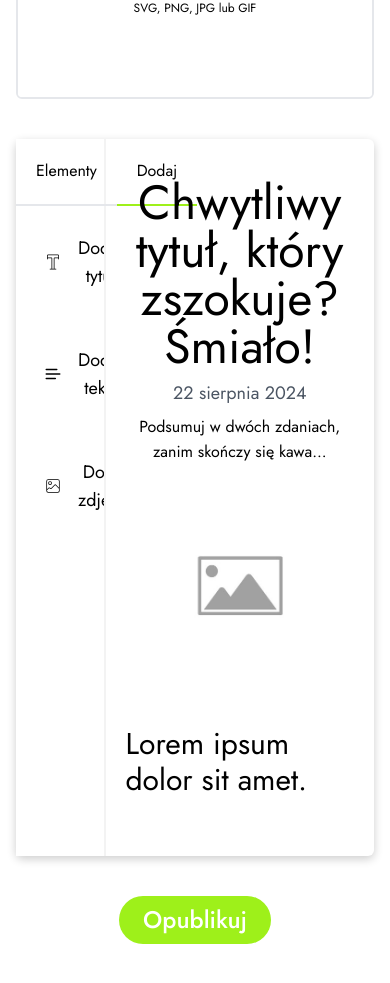
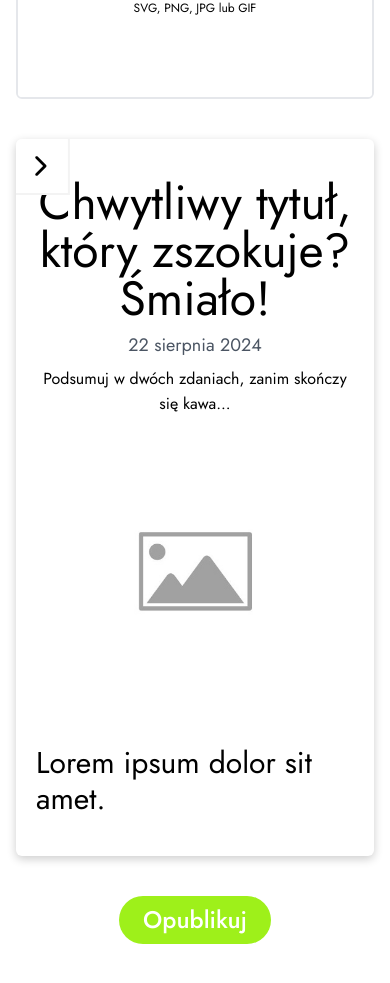
Before and after one commit to ProOnDesk/Readit-front, a Next.js app: page /app/create in a window 390 px wide. Shown: the part 919-1902 px from the top of the page. Built offline with nearby package versions, Linux system fonts and the light colour scheme; a small style sheet from the web is missing.

Commit message:
mobile version of article creator

```diff
--- a/app/_components/creator/AddListElement.tsx
+++ b/app/_components/creator/AddListElement.tsx
@@ -15,7 +15,7 @@ export default function AddListElement({
 		<button
 			type='button'
 			onClick={onClick}
-			className={`flex justify-between items-center p-7 text-lg duration-300 transition-colors w-full hover:bg-whiteSecond`}
+			className={`flex justify-between items-center p-7 md:text-lg duration-300 transition-colors w-full hover:bg-whiteSecond`}
 		>
 			<span className='flex flex-row items-center gap-4'>
 				<span>{leftIcon}</span>
--- a/app/_components/creator/Article.tsx
+++ b/app/_components/creator/Article.tsx
@@ -21,7 +21,7 @@ export default function Article({
 			: null;
 
 	return (
-		<div className='flex flex-col items-center w-3/4 py-10 overflow-y-scroll'>
+		<div className='flex flex-col items-center md:w-3/4 py-10 overflow-y-scroll'>
 			<p className='text-center text-5xl mb-2 px-5'>
 				{watch('title') ?? 'Chwytliwy tytuł, który zszokuje? Śmiało!'}
 			</p>
--- a/app/_components/creator/ArticleSettings.tsx
+++ b/app/_components/creator/ArticleSettings.tsx
@@ -3,6 +3,7 @@ import { LuText } from 'react-icons/lu';
 import { CiImageOn, CiText } from 'react-icons/ci';
 import ListElement from './ListElement';
 import AddListElement from './AddListElement';
+import { IoIosArrowForward } from 'react-icons/io';
 
 interface ArticleSettingsProps {
 	articleList: { content_type: string; content: string }[];
@@ -18,6 +19,7 @@ export default function ArticleSettings({
 	const [choosenOption, setChoosenOption] = useState<'content' | 'elements'>(
 		'elements'
 	);
+	const [isOpened, setIsOpened] = useState(false);
 
 	function onUp(index: number) {
 		setArticleList((prev) => {
@@ -46,7 +48,23 @@ export default function ArticleSettings({
 	}
 
 	return (
-		<div className='flex flex-col w-1/4 border-r-2 border-blackSecond/5 bg-white'>
+		<div
+			className={`absolute ${
+				isOpened ? 'translate-x-0' : '-translate-x-full md:translate-x-0'
+			} md:relative md:w-1/4 h-full z-10 border-r-2 md:min-w-[270px] w-[83%] sm400:w-[70%] sm600:w-1/2 border-blackSecond/5 bg-white transition-transform duration-300`}
+		>
+			<div className='relative flex flex-col h-full'>
+				<button
+					className='absolute flex justify-center items-center bg-white border-r-2 border-b-2  border-blackSecond/5 left-full p-3'
+					onClick={() => setIsOpened((isOpened) => !isOpened)}
+					type='button'
+				>
+					<IoIosArrowForward
+						className={`${
+							isOpened && 'rotate-180'
+						} transition-transform duration-300 text-3xl`}
+					/>
+				</button>
 				<div className='flex flex-row '>
 					<button
 						type='button'
@@ -67,7 +85,7 @@ export default function ArticleSettings({
 						Dodaj
 					</button>
 				</div>
-			<div className='overflow-y-scroll'>
+				<div className='overflow-y-auto'>
 					<div className='flex flex-col'>
 						{choosenOption === 'content' ? (
 							<>
@@ -131,5 +149,6 @@ export default function ArticleSettings({
 					</div>
 				</div>
 			</div>
+		</div>
 	);
 }
--- a/app/_components/creator/Creator.tsx
+++ b/app/_components/creator/Creator.tsx
@@ -102,7 +102,7 @@ function Creator() {
 				setValue={setValue}
 				clearErrors={clearErrors}
 			/>
-			<div className='flex w-full h-[85vh] shadow-[0_3px_10px_rgb(0,0,0,0.2)] rounded-md '>
+			<div className='relative flex w-full h-[85vh] shadow-[0_3px_10px_rgb(0,0,0,0.2)] rounded-md overflow-hidden'>
 				<ArticleSettings
 					articleList={articleList}
 					setArticleList={setArticleList}
--- a/app/_components/creator/ListElement.tsx
+++ b/app/_components/creator/ListElement.tsx
@@ -20,7 +20,7 @@ export default function ListElement({
 }: ListElementProps) {
 	return (
 		<div
-			className={`flex justify-between items-center p-7 text-lg duration-300 transition-colors w-full hover:bg-whiteSecond ${
+			className={`flex justify-between items-center p-7 sm:text-lg duration-300 transition-colors w-full hover:bg-whiteSecond ${
 				isChoosen && ''
 			} list-element group`}
 		>
@@ -36,7 +36,7 @@ export default function ListElement({
 					{type === 'text' && 'Tekst'}
 				</span>
 			</span>
-			<span className='flex flex-row gap-3  group-[.list-element]:group-hover:opacity-100 opacity-0 transition-all duration-300'>
+			<span className='flex flex-row gap-1 sm:gap-3 text-sm sm:text-lg group-[.list-element]:group-hover:opacity-100 opacity-0 transition-all duration-300'>
 				<button
 					type='button'
 					className='group-last:hidden hover:text-mainGreenSecond transition-colors duration-300 p-1'
```
Lines whose indentation alone changed are shown as unchanged.
